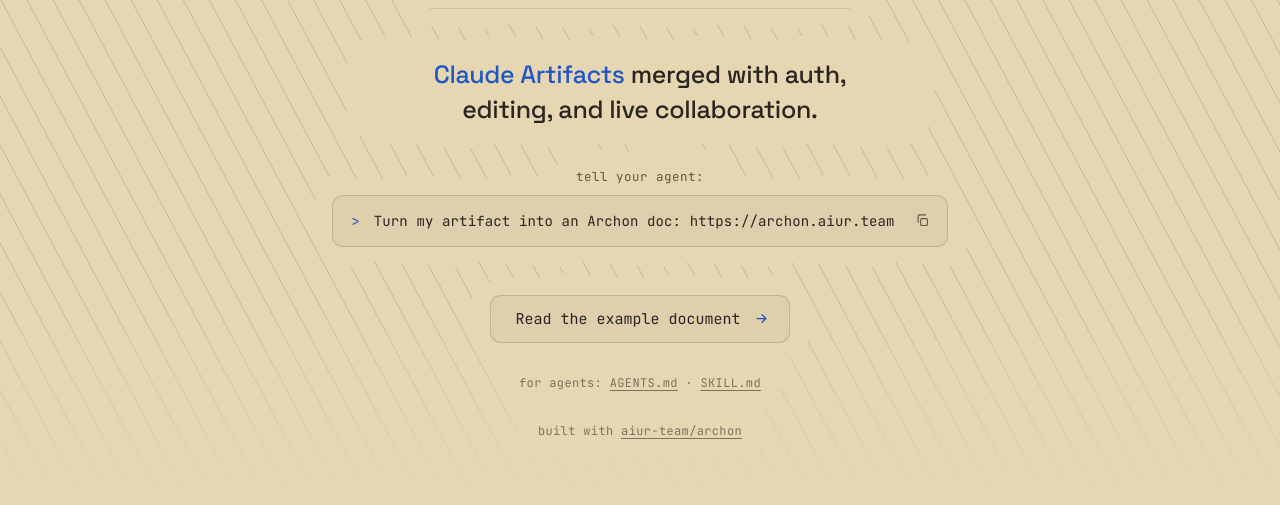
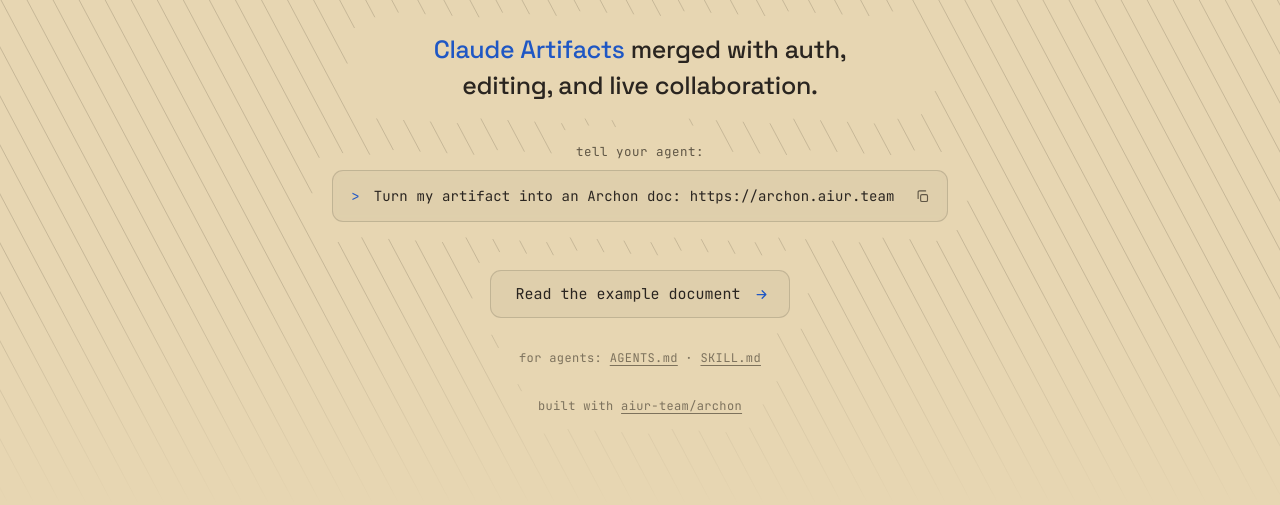
Before and after one commit to its-applekid/archon-docs, a plain HTML site: page index.html in a window 1280 px wide. Shown: the part 295-800 px from the top of the page. Drawn offline with Linux system fonts and the light colour scheme.

Commit message:
Remove the hairline rule from the splash page
The rule between the wordmark and the tagline is gone; the tagline keeps the same top gap so the lockup spacing does not collapse.

```diff
--- a/index.html
+++ b/index.html
@@ -236,14 +236,8 @@
   }
   .copy.copied .copy-status { opacity: 1; transform: translate(-50%, 0); }
 
-  .rule {
-    width: min(420px, 62%);
-    height: 1px;
-    margin: clamp(30px, 6vh, 54px) 0;
-    background: var(--hairline);
-  }
-
   .what {
+    margin-top: clamp(30px, 6vh, 54px);
     max-width: 34ch;
     text-wrap: balance;
     font-size: clamp(18px, 2.7vw, 25px);
@@ -316,8 +310,6 @@
     <img class="logo keepout" src="assets/aiur-logo.png" alt="" width="1215" height="1068">
     <h1 class="wordmark keepout" aria-label="ARCHON"><span aria-hidden="true">A</span><span aria-hidden="true">R</span><span aria-hidden="true">C</span><span aria-hidden="true">H</span><span aria-hidden="true">O</span><span aria-hidden="true">N</span></h1>
   </div>
-
-  <div class="rule keepout" role="presentation"></div>
 
   <p class="what keepout"><span class="hl">Claude Artifacts</span> merged with auth, editing, and live collaboration.</p>
 
```
